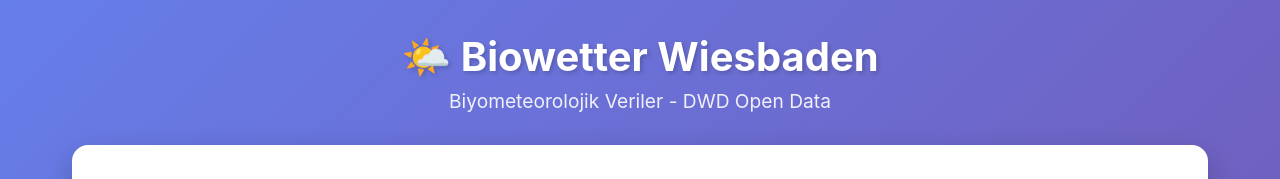
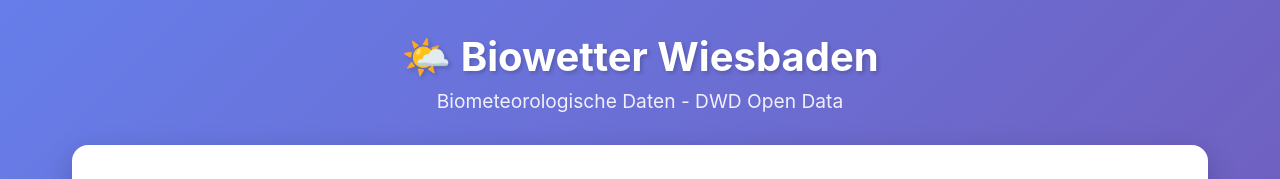
Before and after one commit to mcgogo64-cell/biowetter-wiesbaden, a Next.js app: page / in a window 1280 px wide. Shown: the top 179 px of the page. Built offline with nearby package versions, Linux system fonts and the light colour scheme; no server answers.

Commit message:
Fix: Change header text from Turkish to German - 'Biyometeorolojik Veriler' to 'Biometeorologische Daten'

```diff
--- a/pages/index.tsx
+++ b/pages/index.tsx
@@ -91,7 +91,7 @@
         <div className="container">
           <div className="header">
             <h1>🌤️ Biowetter Wiesbaden</h1>
-            <p>Biyometeorolojik Veriler - DWD Open Data</p>
+            <p>Biometeorologische Daten - DWD Open Data</p>
           </div>
 
           {loading && (
```
